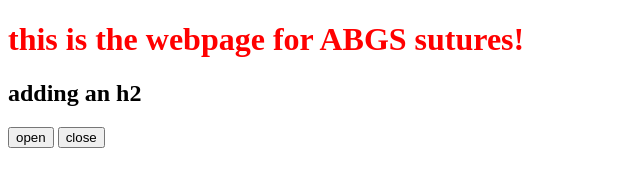
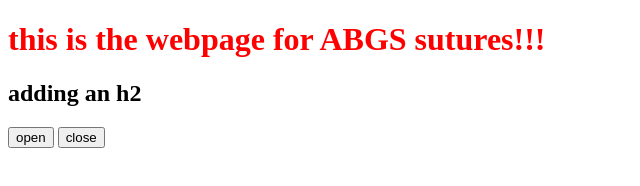
Before and after one commit to sthasadin/stures_test_repo, a plain HTML site: page index.html in a window 1280 px wide. Shown: the full height of the page, 0-640 px from the left. Drawn offline with Linux system fonts and the light colour scheme.

Commit message:
changed git push

```diff
--- a/index.html
+++ b/index.html
@@ -6,7 +6,7 @@
   <title>ABDg suppliers and trader pvt ltd</title>
 </head>
 <body>
-  <h1 style="color:red">this is the webpage for ABGS sutures!</h1>
+  <h1 style="color:red">this is the webpage for ABGS sutures!!!</h1>
   <h2>adding an h2</h2>
   <button>open</button>
   <button>close</button>
```
